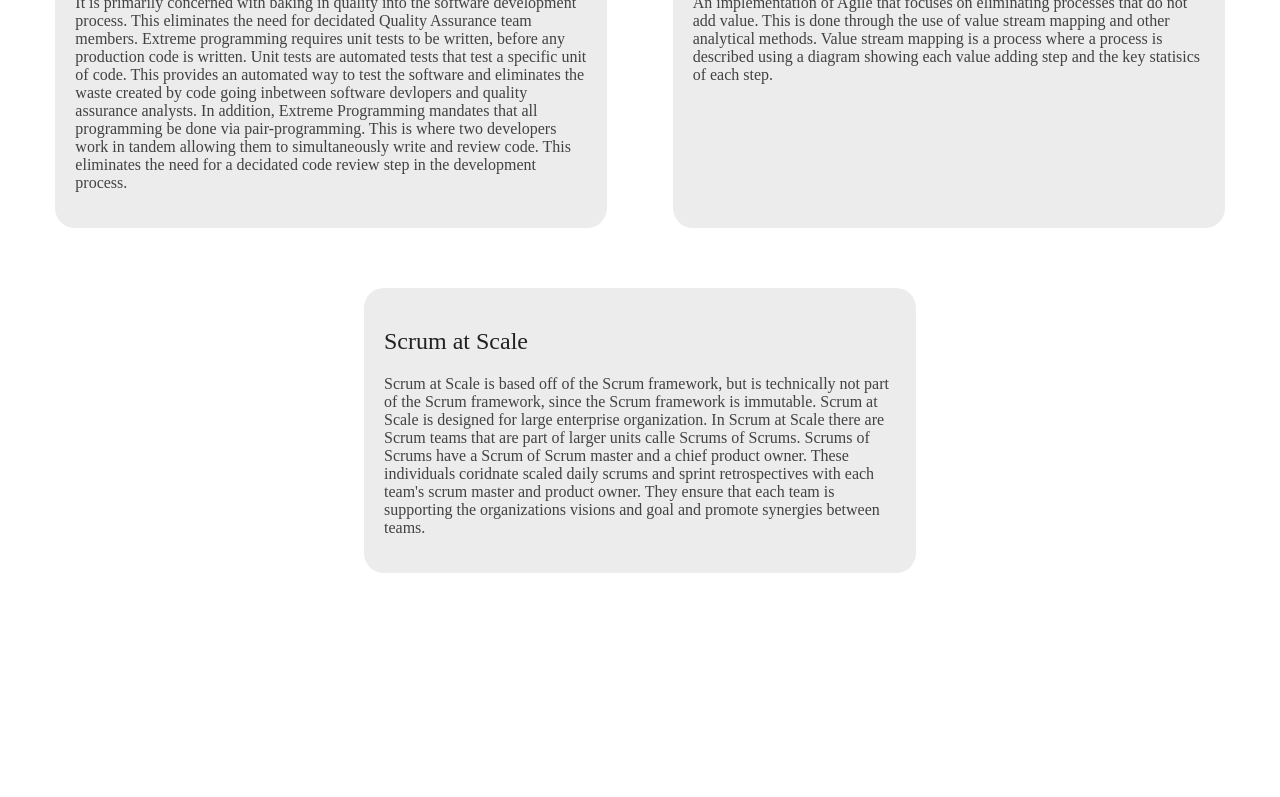
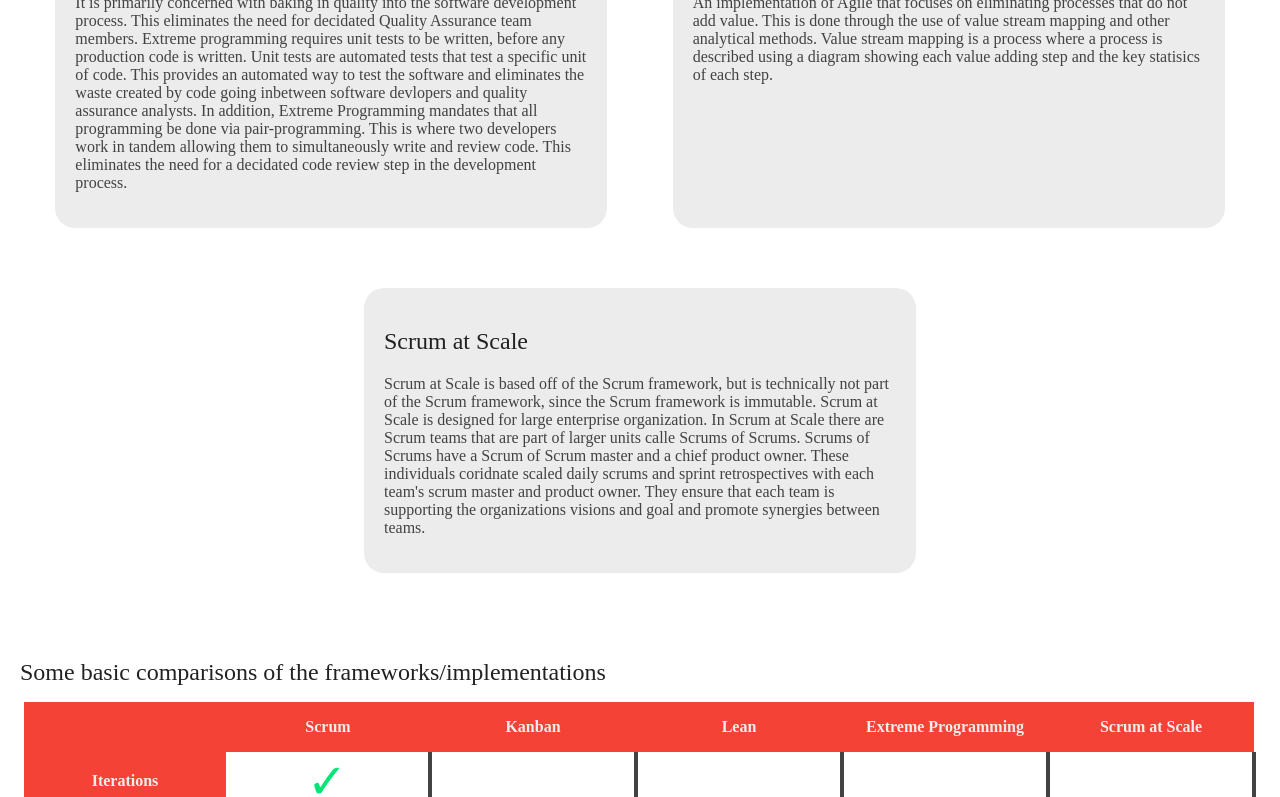
Before and after one commit to prettygoodstudios/Agile-Research-Project, a React app: page / in a window 1280 px wide. Shown: the part 2000-2797 px from the top of the page. Before the commit the page ends 2623 px from the top, so only its background shows below. Built offline with nearby package versions, Linux system fonts and the light colour scheme.

Commit message:
Implemented framework comparisons

```diff
--- a/src/components/App.jsx
+++ b/src/components/App.jsx
@@ -4,6 +4,7 @@ import Hero from "./Hero.jsx";
 import Buzz from "./Buzz.jsx";
 import What from "./What.jsx";
 import Frameworks from "./Frameworks.jsx";
+import Comparisons from "./Comparisons.jsx";
 
 
 export default class App extends Component {
@@ -15,6 +16,7 @@ export default class App extends Component {
                 <Buzz/>
                 <What/>
                 <Frameworks/>
+                <Comparisons/>
             </div>
         )
     }
--- /dev/null
+++ b/src/components/Comparisons.jsx
@@ -0,0 +1,66 @@
+import React from "react";
+
+
+const Comparisons = ({}) => {
+    return (
+        <div className="comparisons section">
+            <h1 className="section__header">Some basic comparisons of the frameworks/implementations</h1>
+            <table className="comparisons__table">
+                <thead>
+                    <tr>
+                        <th></th>
+                        <th>Scrum</th>
+                        <th>Kanban</th>
+                        <th>Lean</th>
+                        <th>Extreme Programming</th>
+                        <th>Scrum at Scale</th>
+                    </tr>
+                </thead>
+                <tbody>
+                    <tr>
+                        <th>Iterations</th>
+                        <td>&#10003;</td>
+                        <td></td>
+                        <td></td>
+                        <td></td>
+                        <td></td>
+                    </tr>
+                    <tr>
+                        <th>Kanban Board</th>
+                        <td>&#10003;</td>
+                        <td>&#10003;</td>
+                        <td></td>
+                        <td></td>
+                        <td>&#10003;</td>
+                    </tr>
+                    <tr>
+                        <th>Backlog</th>
+                        <td>&#10003;</td>
+                        <td>&#10003;</td>
+                        <td></td>
+                        <td></td>
+                        <td>&#10003;</td>
+                    </tr>
+                    <tr>
+                        <th>Eliminates Processes</th>
+                        <td>&#10003;</td>
+                        <td>&#10003;</td>
+                        <td>&#10003;</td>
+                        <td>&#10003;</td>
+                        <td>&#10003;</td>
+                    </tr>
+                    <tr>
+                        <th>Flat Organization Structure</th>
+                        <td>&#10003;</td>
+                        <td>&#10003;</td>
+                        <td>&#10003;</td>
+                        <td>&#10003;</td>
+                        <td></td>
+                    </tr>
+                </tbody>
+            </table>
+        </div>
+    )
+}
+
+export default Comparisons;
--- a/src/components/Nav.jsx
+++ b/src/components/Nav.jsx
@@ -4,6 +4,11 @@ const Nav = ({}) => {
     return (
         <div className="nav">
             <h1>Agile</h1>
+            <div className="nav__links">
+                <a href="#">About</a>
+                <a href="#">Frameworks</a>
+                <a href="#">Comparisons</a>
+            </div>
         </div>
     )
 }
--- /dev/null
+++ b/src/styles/comparisons.scss
@@ -0,0 +1,32 @@
+
+.comparisons {
+    &__table {
+        margin: auto;
+        border-collapse: collapse;
+        td {
+            width: 200px;
+        }
+        th {
+            width: 200px;
+            background-color: $primary-color;
+            color: $off-white;
+        }
+
+        tr {
+            height: 50px;
+        }
+
+        tr:nth-child(2n){
+            background-color: $off-white;
+        }
+
+        td {
+            text-align: center;
+            font-size: 3em;
+            color: $green;
+            border-width: 0px 4px 0px 0px;
+            border-color: $main-text;
+            border-style: solid;
+        }
+    }
+}
--- a/src/styles/hero.scss
+++ b/src/styles/hero.scss
@@ -1,7 +1,6 @@
 
 
 .hero {
-    width: 100vw;
     height: calc(100vh - 100px);
     overflow: hidden;
     position: relative;
--- a/src/styles/main.scss
+++ b/src/styles/main.scss
@@ -4,6 +4,7 @@
 @import "section";
 @import "what";
 @import "frameworks";
+@import "comparisons";
 
 html, body {
     padding: 0;
--- a/src/styles/nav.scss
+++ b/src/styles/nav.scss
@@ -2,7 +2,6 @@
 .nav {
     background-color: $primary-color;
     color: $off-white;
-    width: calc(100vw - 40px);
     height: 100px;
     display: flex;
     justify-content: space-between;
@@ -13,4 +12,16 @@
     h1 {
         color: $off-white;
     }
+
+    &__links {
+        display: flex;
+        flex-direction: row;
+
+        a {
+            text-decoration: none;
+            color: $off-white;
+            margin: 0px 10px;
+            font-size: 1.2em;
+        }
+    }
 }
--- a/src/styles/variables.scss
+++ b/src/styles/variables.scss
@@ -4,3 +4,4 @@ $header-text: #212121;
 $main-text: #424242;
 $primary-color: #F44336;
 $off-white: #ececec;
+$green: #00E676;
```
